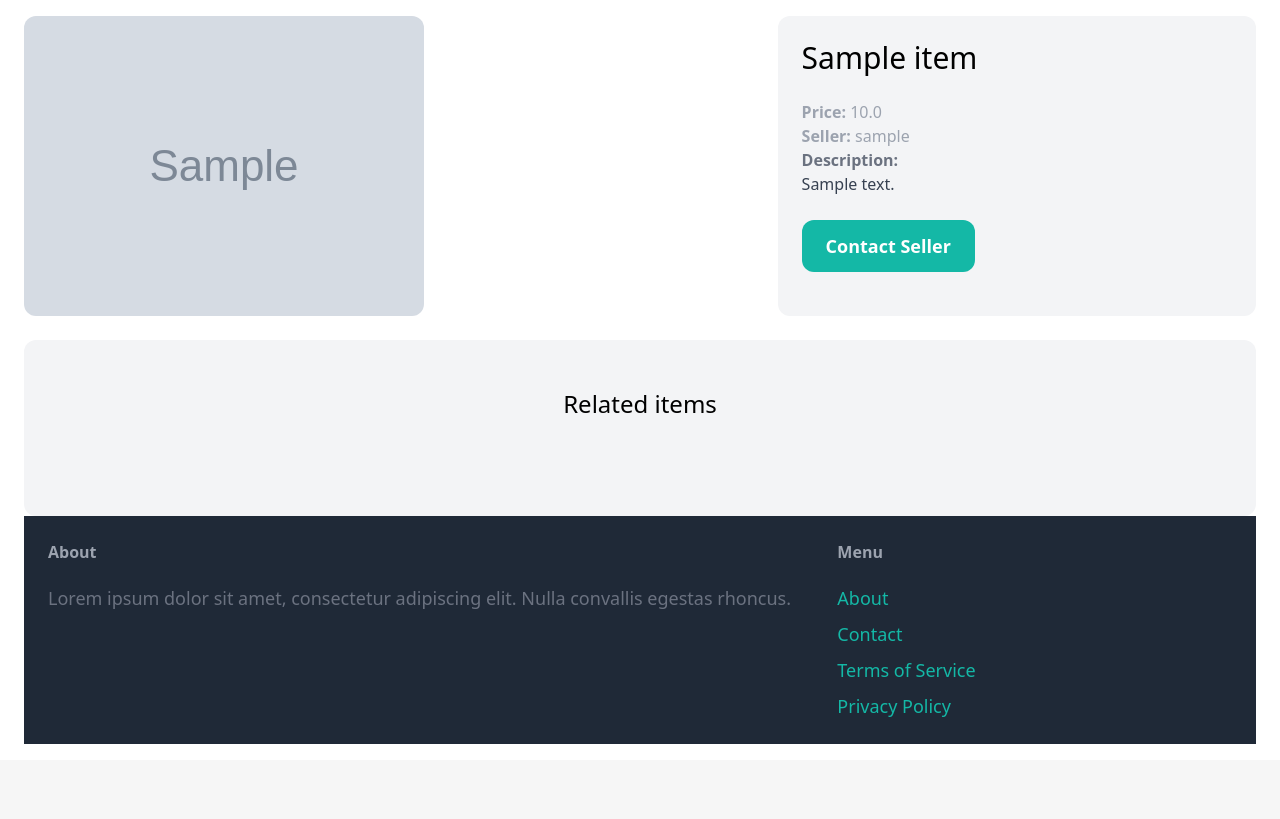
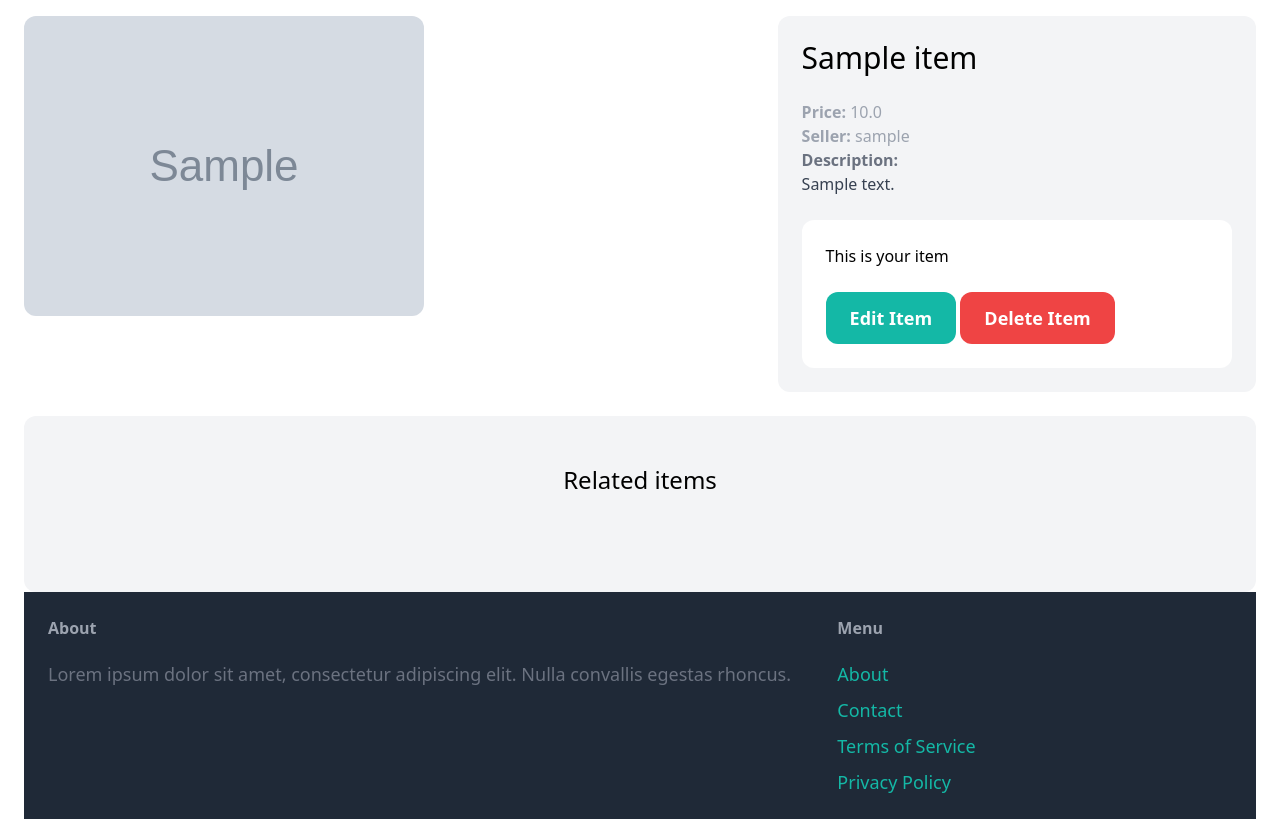
Before and after one commit to rachel1davey/puddle, a Django app: a page that uses puddle/item/templates/item/detail.html in a window 1280 px wide. Shown: the part 77-896 px from the top of the page. Before the commit the page ends 821 px from the top, so only its background shows below. Run offline with Django 4.2, Linux system fonts and the light colour scheme; a user stored in the database is signed in; tables that the repository leaves empty hold one stand-in row (values such as "Sample post"); grey boxes marked "Sample" are stand-in pictures; some libraries are stand-ins or nearby versions.

Commit message:
Enhance item detail view with edit and delete options

```diff
--- a/puddle/item/templates/item/detail.html
+++ b/puddle/item/templates/item/detail.html
@@ -20,9 +20,15 @@
         {% if item.description %}
             <p class="text-gray-700"><strong class="text-gray-500">Description:</strong> <br> {{ item.description }}</p>
         {% endif %}
-
+        {% if request.user == item.created_by %}
+        <div class="mt-6 p-6 bg-white rounded-xl">
+        <p>This is your item</p>
+        <a href="{% url 'item:edit' item.id %}" class="mt-6 inline-block px-6 py-3 text-lg font-semibold bg-teal-500 text-white hover:bg-teal-700 rounded-xl">Edit Item</a>
+        <a href="{% url 'item:delete' item.id %}" class="mt-6 inline-block px-6 py-3 text-lg font-semibold bg-red-500 text-white hover:bg-red-700 rounded-xl">Delete Item</a>
+        </div>
+        {% else %}
         <a href="#" class="mt-6 inline-block px-6 py-3 text-lg font-semibold bg-teal-500 text-white hover:bg-teal-700 rounded-xl">Contact Seller</a>
-
+        {% endif %}
     </div>
  </div>
 
```
